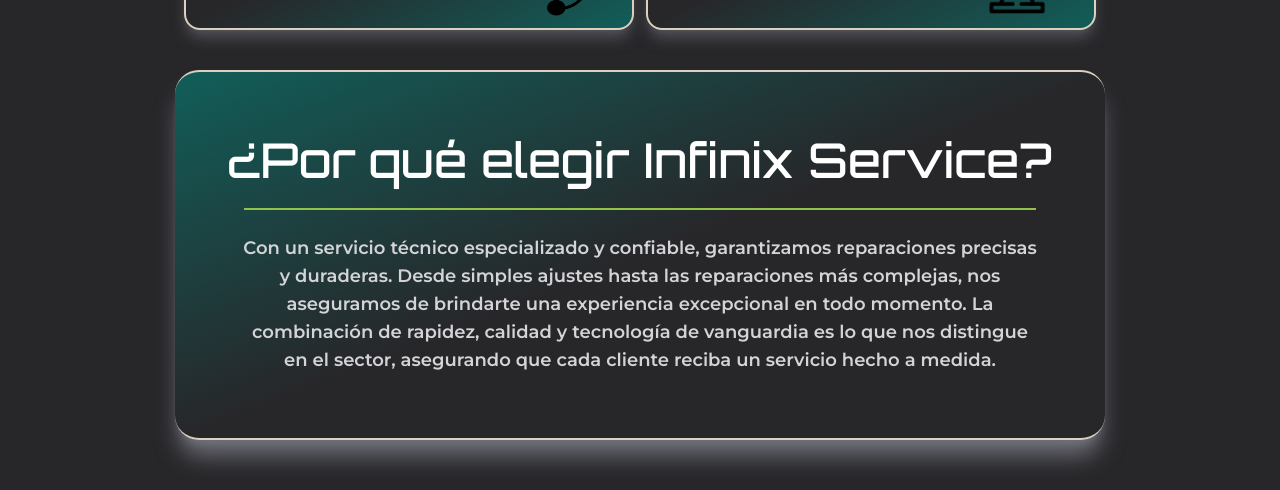
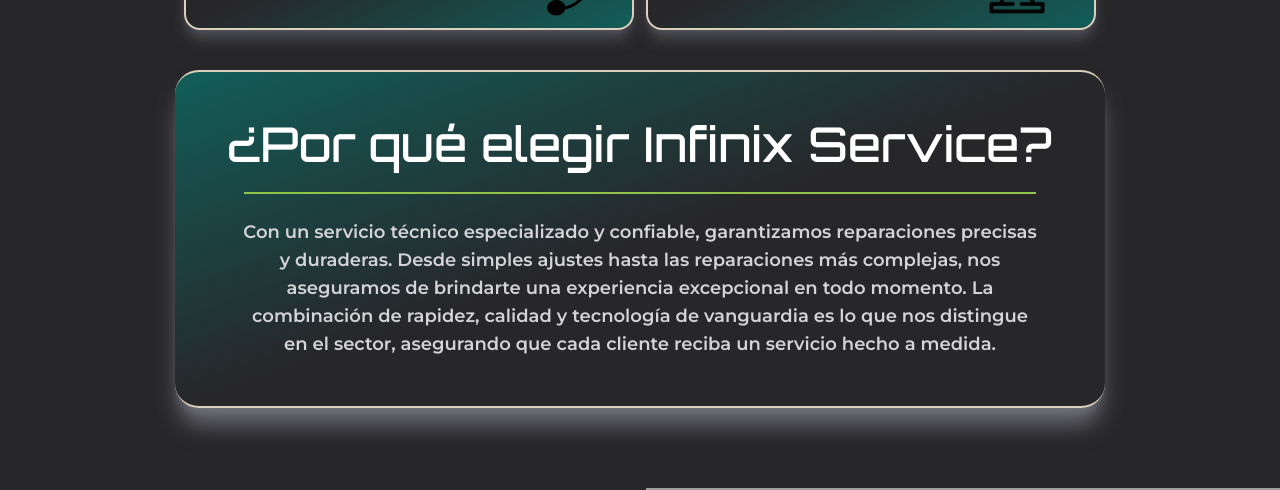
Before and after one commit to Najdorf12/infinixservice, a React (Vite) app: page / in a window 1280 px wide. Shown: the part 1300-1790 px from the top of the page. Built offline with nearby package versions, Linux system fonts and the light colour scheme; grey boxes are pictures that could not be loaded.

Commit message:
add styles

```diff
--- a/src/pages/About.jsx
+++ b/src/pages/About.jsx
@@ -78,7 +78,7 @@
         </div>
 
         {/* El último artículo toma el espacio restante */}
-        <article className="w-[95%] mt-3 py-6 rounded-3xl self-center z-50 text-balance flex flex-col justify-start items-center relative flex-grow bg-gradient-to-br from-teal-800 via-zinc-800 to-zinc-800 shadow-xl shadow-zinc-500 max-w-[700px] lg:py-12 xl:mt-4 xl:py-16 xl:px-12  xl:max-w-[930px] 2xl:max-w-[1100px] border-pastel border-t-[2px] border-b-[2px]">
+        <article className="w-[95%] mt-3 py-6 rounded-3xl self-center z-50 text-balance flex flex-col justify-start items-center relative flex-grow bg-gradient-to-br from-teal-800 via-zinc-800 to-zinc-800 shadow-xl shadow-zinc-500 max-w-[700px] lg:py-12 xl:mt-4  xl:px-12  xl:max-w-[930px] 2xl:max-w-[1100px] border-pastel border-t-[2px] border-b-[2px]">
           <div className=" flex flex-col items-center  ">
             <h5 className="font-title2 text-4xl font-medium z-50  text-center leading  lg:text-nowrap xl:text-5xl 2xl:text-6xl text-white ">
               ¿Por qué elegir Infinix Service?
```
